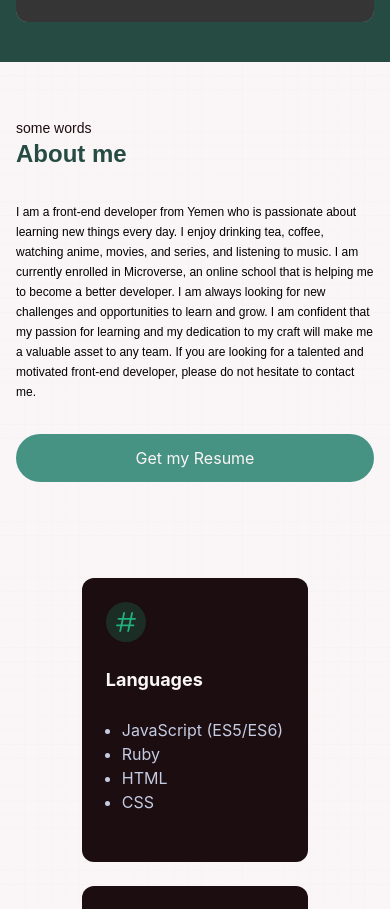
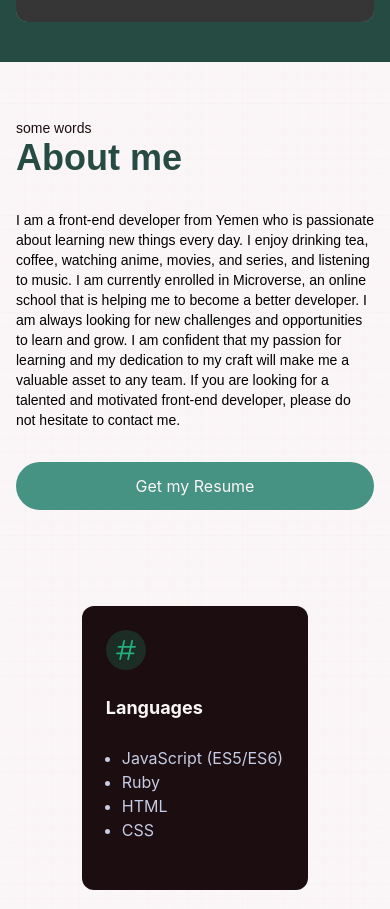
Before and after one commit to Mofuhidy/portfolio-0.1, a React (Create React App) app: page / in a window 390 px wide. Shown: the part 2002-2911 px from the top of the page. Built offline with nearby package versions, Linux system fonts and the light colour scheme; grey boxes are pictures that could not be loaded.

Commit message:
Update AboutMe.js

```diff
--- a/src/components/AboutMe.js
+++ b/src/components/AboutMe.js
@@ -15,11 +15,11 @@ function AboutMe() {
   return (
     <div className="mt-10 sm:mt-0 min-h-screen sm:px-20 p-4 flex flex-col lg:flex-row-reverse lg:justify-center items-center gap-10 mx-auto " id="aboutme">
       <div className="aboutMeParagraph sm:w-1/2">
-        <h2 className=" text-2xl sm:text-5xl md:text-7xl font-semibold dark:text-accentDarck text-primary myName">
+        <h2 className=" text-4xl sm:text-5xl md:text-7xl font-semibold dark:text-accentDarck text-primary myName">
           <p className=" text-sm sm:text-base  text-text dark:text-textDarck font-normal">some words</p>
           About me
         </h2>
-        <p className="text-xs sm:text-sm md:text-lg mt-8  dark:text-textDarck  leading-5 md:leading-7">
+        <p className="text-sm md:text-lg mt-8  dark:text-textDarck  leading-5 md:leading-7">
           I am a front-end developer from Yemen who is passionate about learning
           new things every day. I enjoy drinking
           tea, coffee, watching anime, movies, and series, and listening to music.
```
